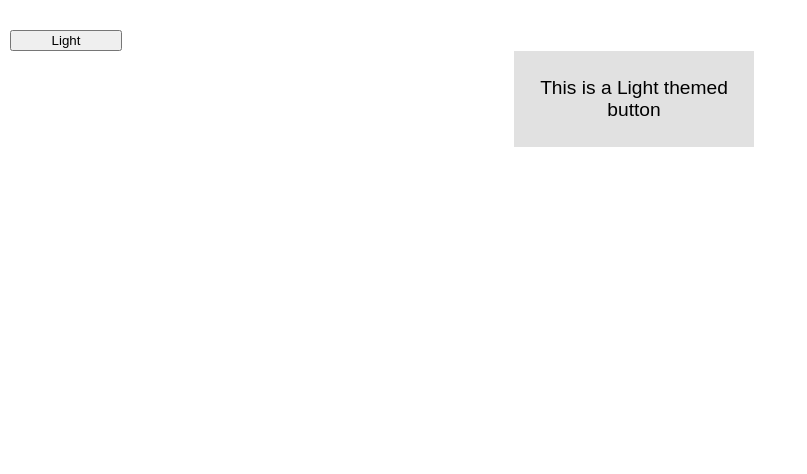
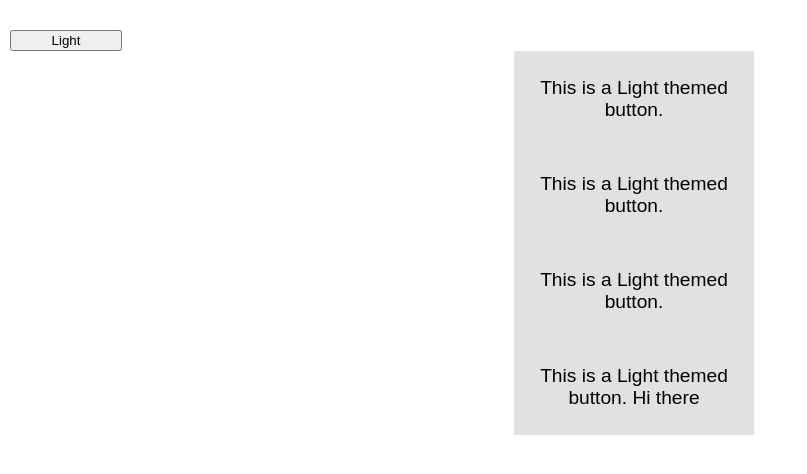
Before and after one commit to imajeet5/react-playground, a React (Create React App) app: page / in a window 1280 px wide. Shown: the top 474 px of the page, without its empty margins (0-807 px from the left). Built offline with nearby package versions, Linux system fonts and the light colour scheme.

Commit message:
contextAPI example code2

```diff
--- a/src/App.js
+++ b/src/App.js
@@ -1,24 +1,48 @@
 import React, { useState } from 'react';
 import './App.css';
 
-function Toolbar(props) {
-  return (
-    <div>
-      <ThemedButton theme={props.theme} />
-    </div>
-  );
+const ThemeContext = React.createContext('light');
+ThemeContext.displayName = 'MyThemeContext'
+
+class ThemedButton extends React.Component {
+  static contextType = ThemeContext;
+
+  render() {
+    console.log('this.context value:');
+    console.log(this.context);
+    return <Button theme={this.context} />;
+  }
 }
-class ThemedButton extends React.Component {
-  render() {
-    return <Button theme={this.props.theme} />;
-  }
+
+function ThemedButton2(props) {
+  return <Button theme={props.theme} />;
+}
+function ThemedButton4(props) {
+  return <Button theme={props.theme} />;
 }
 
 function Button(props) {
   return (
     <button className={`btn ${props.theme}`}>
-      This is a {props.theme === 'dark' ? 'Dark' : 'Light'} themed button
+      This is a {props.theme === 'dark' ? 'Dark' : 'Light'} themed button.{' '}
+      {props.text}
     </button>
+  );
+}
+// Consuming Context in class as well as functional components
+function Toolbar(props) {
+  console.log('Theme button context type:');
+  console.log(ThemedButton.contextType);
+  return (
+    <div>
+      <ThemedButton />
+      <ThemeContext.Consumer>
+        {(value) => <ThemedButton4 theme={value} />}
+      </ThemeContext.Consumer>
+      <ThemedButton2 theme={props.theme} />
+
+      {props.compBtn('Hi there')}
+    </div>
   );
 }
 
@@ -32,14 +56,19 @@ function App() {
       prevTheme === 'light' ? setTheme('dark') : setTheme('light');
     });
   }
+  // const ThemedButton3 = (text) => <Button theme={currTheme} text={text} />;
 
   return (
     <div className="App">
       <button onClick={changeTheme} className="toggleBtn">
         {currTheme === 'light' ? 'Light' : 'Dark'}
       </button>
-
-      <Toolbar theme={currTheme} />
+      <ThemeContext.Provider value={currTheme}>
+        <Toolbar
+          theme={currTheme}
+          compBtn={(text) => <Button theme={currTheme} text={text} />}
+        />
+      </ThemeContext.Provider>
     </div>
   );
 }
```
